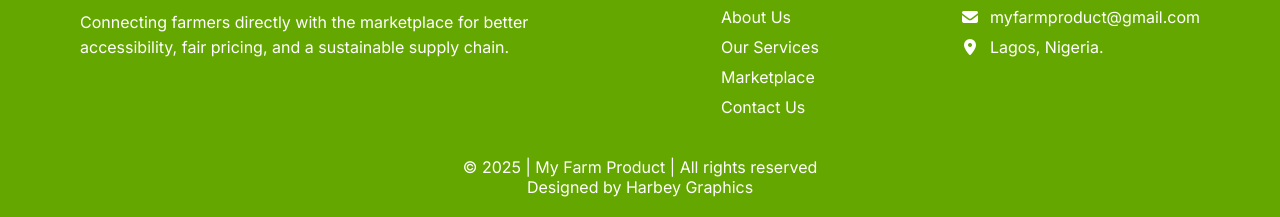
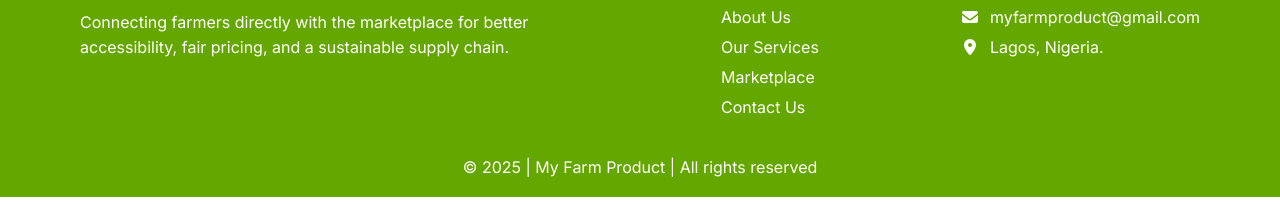
Before and after one commit to OjoFarouqAbiodun/my-farm-product, a plain HTML site: page index.html in a window 1280 px wide. Shown: the part 4326-4543 px from the top of the page. Drawn offline with Linux system fonts and the light colour scheme.

Commit message:
Add files via upload

```diff
--- a/index.html
+++ b/index.html
@@ -286,7 +286,7 @@
 					</div>
 				</div>
 			</div>
-			<p class="copyright">© 2025 | My Farm Product | All rights reserved <br> Designed by Harbey Graphics
+			<p class="copyright">© 2025 | My Farm Product | All rights reserved
 			</p>
 		</div>
 
```
